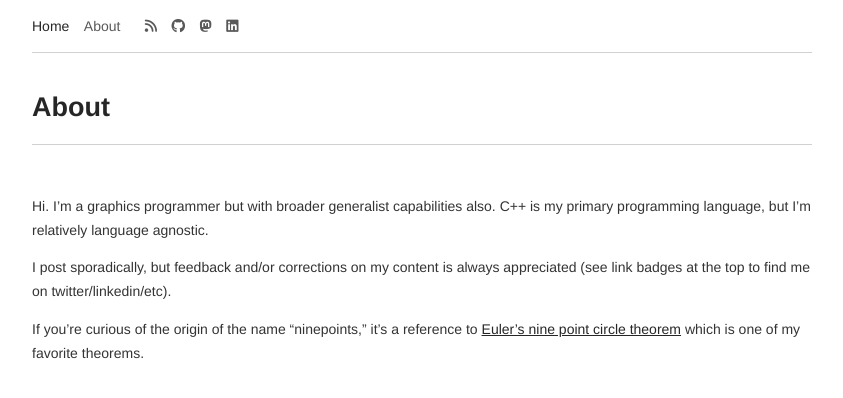
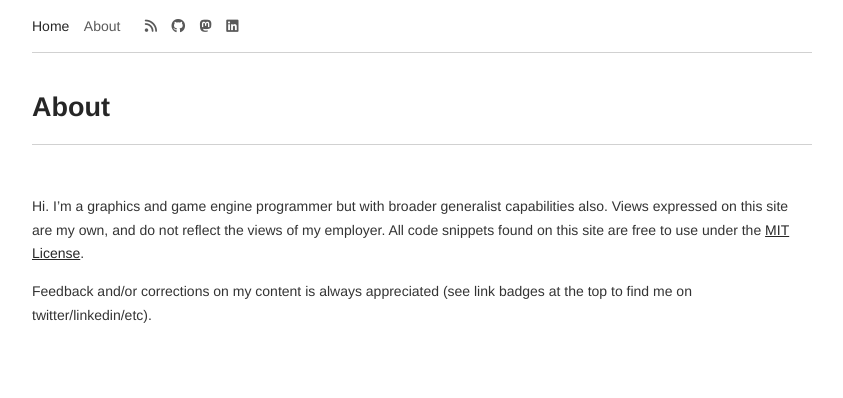
Before and after one commit to jeremyong/jeremyong.github.com, a Jekyll site: the page built from about.md, in a window 1280 px wide. Shown: the top 398 px of the page, without its empty margins (218-1061 px from the left). Built offline with Jekyll 4.4.1, drawn with Linux system fonts in a browser that asks for light colours.

Commit message:
Modify about page

```diff
--- a/about.md
+++ b/about.md
@@ -4,11 +4,9 @@ title: About
 permalink: /about/
 ---
 
-Hi. I'm a graphics programmer but with broader generalist capabilities also. C++ is my primary
-programming language, but I'm relatively language agnostic.
+Hi. I'm a graphics and game engine programmer but with broader generalist capabilities also.
+Views expressed on this site are my own, and do not reflect the views of my employer.
+All code snippets found on this site are free to use under the [MIT License](https://opensource.org/license/mit/).
 
-I post sporadically, but feedback and/or corrections on my content is always appreciated (see link badges
+Feedback and/or corrections on my content is always appreciated (see link badges
 at the top to find me on twitter/linkedin/etc).
-
-If you're curious of the origin of the name "ninepoints," it's a reference to [Euler's nine point circle theorem](https://en.wikipedia.org/wiki/Nine-point_circle)
-which is one of my favorite theorems.
```
